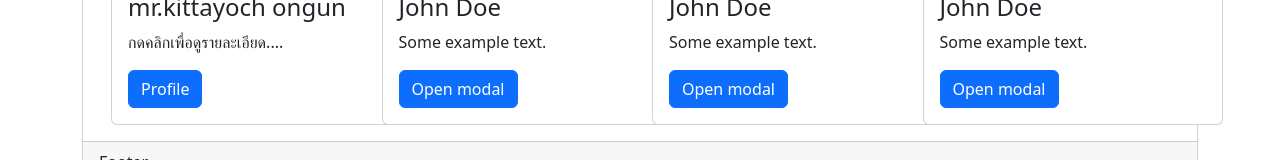
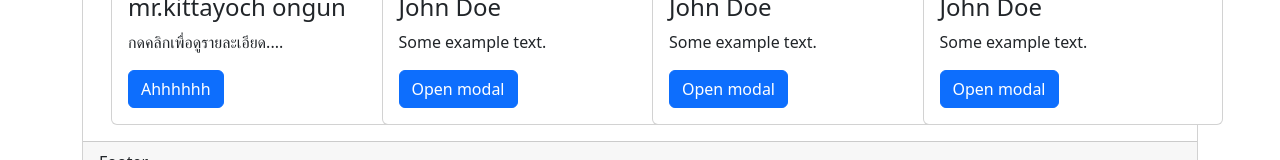
Before and after one commit to kittayoch/work2, a plain HTML site: page index.html in a window 1280 px wide. Shown: the part 1031-1191 px from the top of the page. Drawn offline with nearby package versions, Linux system fonts and the light colour scheme.

Commit message:
Update index.html

```diff
--- a/index.html
+++ b/index.html
@@ -104,7 +104,8 @@
                                     <!-- Button to Open the Modal -->
                                     <button type="button" class="btn btn-primary" data-bs-toggle="modal"
                                         data-bs-target="#myModal">
-                                        Profile
+                                        Ahhhhhh
+
                                     </button>
                                     <!-- The Modal -->
                                     <div class="modal" id="myModal">
```
